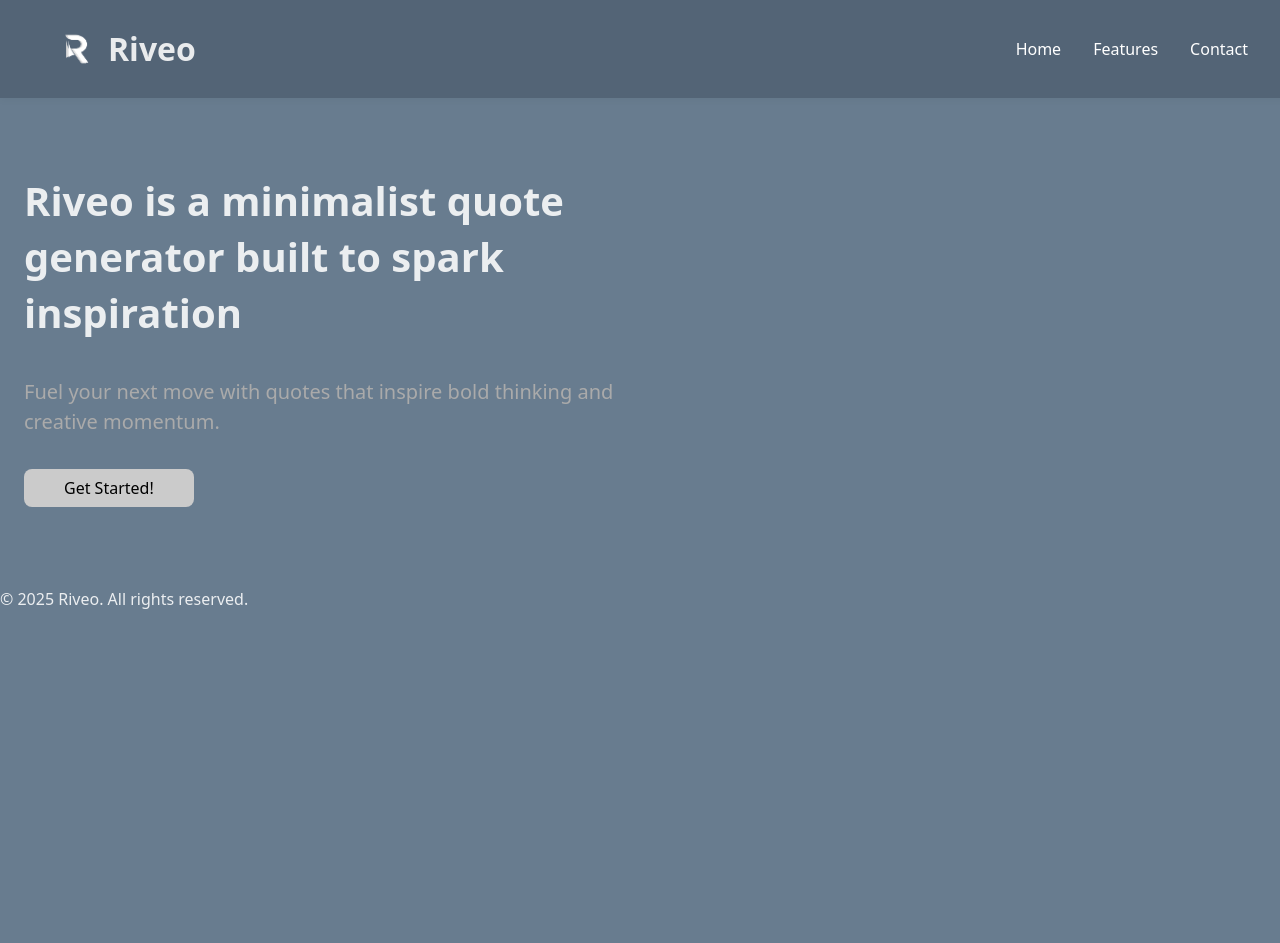
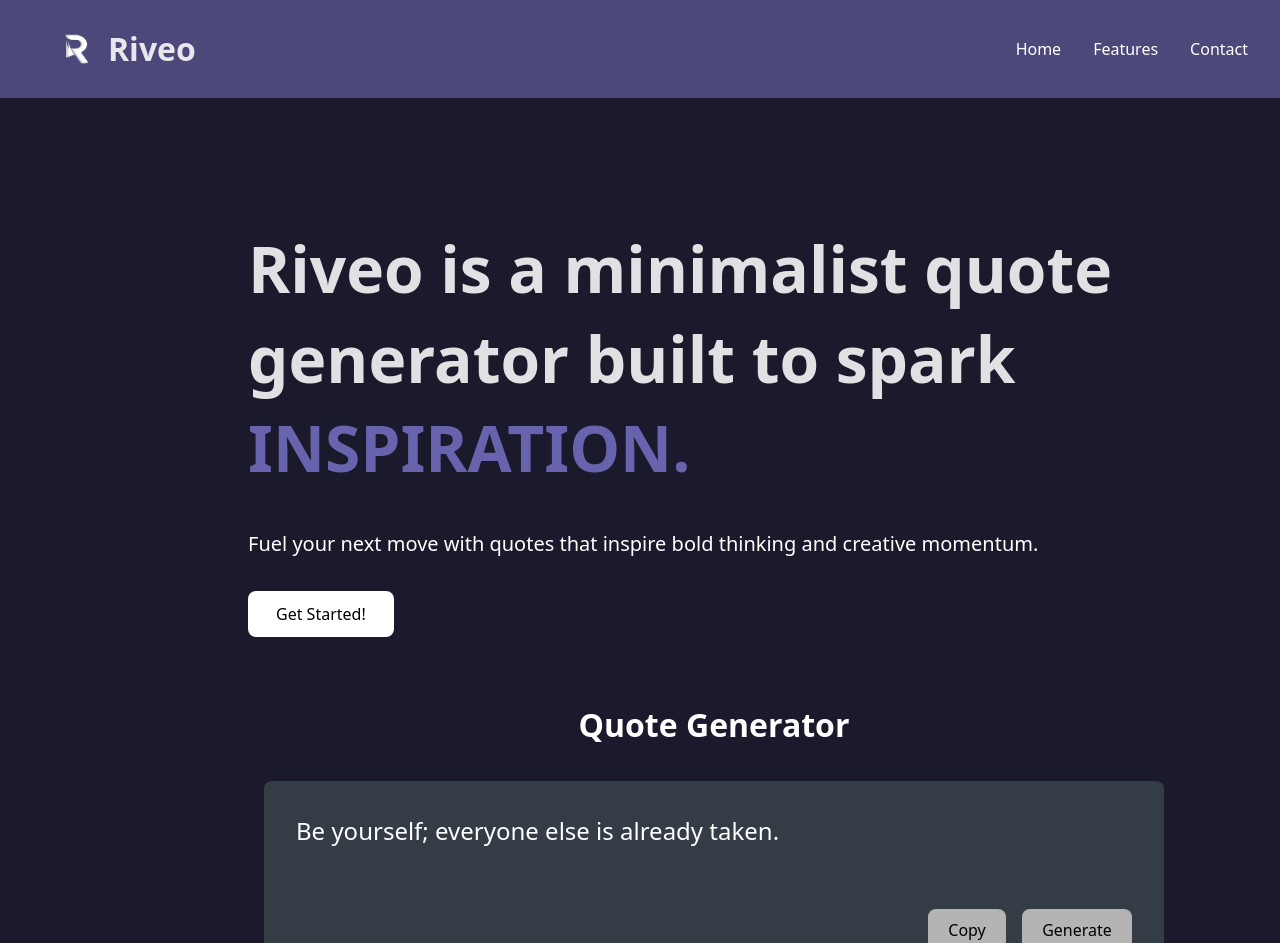
Before and after one commit to MisplacedOrange/Riveote, a React (Vite) app: page / in a window 1280 px wide. Shown: the top 943 px of the page. Before the commit the page ends 800 px from the top, so only its background shows below. Built offline with nearby package versions, Linux system fonts and the light colour scheme.

Commit message:
Colour Changes

```diff
--- a/src/Layout.jsx
+++ b/src/Layout.jsx
@@ -4,7 +4,7 @@ const Layout = ({ children }) => (
   <div className="layout">
     <header style={{
       // Header Style
-      background: "#536476",
+      background: "#4c497a",
       padding: "1.5rem 0.5rem",
       boxShadow: "0 2px 8px rgba(0,0,0,0.04)",
       position: "fixed",
--- /dev/null
+++ b/src/QuoteGenerator.jsx
@@ -0,0 +1,152 @@
+import React, { useState } from 'react';
+
+// Array of quotes
+const quotes = [
+    "Be yourself; everyone else is already taken.",
+"Success is not final, failure is not fatal: It is the courage to continue that counts.",
+"Do what you can, with what you have, where you are.",
+"Believe you can and you're halfway there.",
+"In the middle of every difficulty lies opportunity.",
+"Dream big and dare to fail.",
+"The only limit to our realization of tomorrow is our doubts of today.",
+"Act as if what you do makes a difference. It does.",
+"What you get by achieving your goals is not as important as what you become by achieving your goals.",
+"You miss 100% of the shots you don’t take.",
+"Start where you are. Use what you have. Do what you can.",
+"Everything you can imagine is real.",
+"Life is what happens when you're busy making other plans.",
+"Happiness depends upon ourselves.",
+"Do not wait for the perfect moment. Take the moment and make it perfect.",
+"The best way to predict the future is to create it.",
+"If opportunity doesn’t knock, build a door.",
+"Don’t watch the clock; do what it does. Keep going.",
+"Turn your wounds into wisdom.",
+"Strive not to be a success, but rather to be of value.",
+"Stay hungry, stay foolish.",
+"The harder you work for something, the greater you’ll feel when you achieve it.",
+"Great minds discuss ideas; average minds discuss events; small minds discuss people.",
+"Don't let yesterday take up too much of today.",
+"Push yourself, because no one else is going to do it for you.",
+"You only live once, but if you do it right, once is enough.",
+"Success usually comes to those who are too busy to be looking for it.",
+"I am not a product of my circumstances. I am a product of my decisions.",
+"The best revenge is massive success.",
+"You must be the change you wish to see in the world.",
+"The purpose of our lives is to be happy.",
+"Life is short, and it is up to you to make it sweet.",
+"You are never too old to set another goal or to dream a new dream.",
+"It does not matter how slowly you go as long as you do not stop.",
+"Failure is another stepping stone to greatness.",
+"Don’t count the days, make the days count.",
+"Believe in yourself and all that you are.",
+"Sometimes you win, sometimes you learn.",
+"The only way to do great work is to love what you do.",
+"Do what makes your soul shine.",
+"Work hard in silence, let success make the noise.",
+"Don’t wait. The time will never be just right.",
+"Keep your face always toward the sunshine—and shadows will fall behind you.",
+"Everything you’ve ever wanted is on the other side of fear.",
+"A journey of a thousand miles begins with a single step.",
+"Live as if you were to die tomorrow. Learn as if you were to live forever.",
+"You don’t find the happy life. You make it.",
+"Your life does not get better by chance, it gets better by change.",
+"The best preparation for tomorrow is doing your best today.",
+"Don’t be afraid to give up the good to go for the great.",
+"It’s not whether you get knocked down, it’s whether you get up.",
+"Challenges are what make life interesting and overcoming them is what makes life meaningful.",
+"You are braver than you believe, stronger than you seem, and smarter than you think.",
+"Don’t be pushed around by the fears in your mind. Be led by the dreams in your heart.",
+"It always seems impossible until it is done.",
+"Make each day your masterpiece.",
+"You don’t have to be great to start, but you have to start to be great.",
+"Failure will never overtake me if my determination to succeed is strong enough.",
+"If you’re going through hell, keep going.",
+"What lies behind us and what lies before us are tiny matters compared to what lies within us.",
+"Just keep going. Everything you need will come to you at the perfect time.",
+"The secret of getting ahead is getting started.",
+"Be the type of person you want to meet.",
+"Little by little, one travels far.",
+"Success is not in what you have, but who you are.",
+"Energy and persistence conquer all things.",
+"Don’t limit your challenges. Challenge your limits.",
+"Action is the foundational key to all success.",
+"Success is walking from failure to failure with no loss of enthusiasm.",
+"Good things come to people who wait, but better things come to those who go out and get them.",
+"To live a creative life, we must lose our fear of being wrong.",
+];
+
+const QuoteGenerator = () => {
+    // Initialize with a default quote
+    const [quote, setQuote] = useState(quotes[0]);
+
+    // Function that randomly generates a quote from the array
+    const generateQuote = () => {
+        const randomIndex = Math.floor(Math.random() * quotes.length);
+        setQuote(quotes[randomIndex]);
+    };
+    // Function to copy the current quote to clipboard
+    const copyQuote = () => {
+        navigator.clipboard.writeText(quote)
+            // Alerts user that quote is copied
+            .then(() => alert("Copied to clipboard!"))
+            .catch(err => console.error("Failed to copy quote: ", err));
+    };
+
+    return (
+    <>
+        <div style={{
+                // Container Style
+                maxWidth: "900px",
+                margin: "2rem auto",
+                width: "95%",
+                marginLeft: "15rem",
+            }}>
+            <h2 style={{
+                // Heading Style
+                textAlign: "center",
+                color: "#fff",
+                fontSize: "2rem",
+                marginLeft: "auto",
+             }}>
+            Quote Generator
+            </h2>
+            <section style={{
+                // Quote Section Style
+                display: "flex",
+                justifyContent: "space-between",
+                alignItems: "stretch",
+                minHeight: "130px",
+                height: "90%",
+                    marginTop: "2rem",
+                    marginLeft: "auto",
+                    marginBottom: "2rem",
+                padding: "2rem",
+                background: "#343c46",
+                borderRadius: "8px",
+                maxWidth: "900px",
+
+        }}>
+            <blockquote style={{
+                // Quote Style
+                fontSize: "1.5rem",
+                color: "#fff",
+                margin: 0,
+            }}>
+                {quote}
+            </blockquote>
+            <div style={{
+                display: "flex",
+                gap: "1rem",
+                alignItems: "center",
+                marginTop: "6rem",
+            }}>
+                <button onClick={copyQuote}>Copy</button>
+                <button onClick={generateQuote}>Generate</button>
+            </div>
+        </section>
+        </div>
+    </>
+    );
+};
+
+export default QuoteGenerator;
--- a/src/index.css
+++ b/src/index.css
@@ -5,12 +5,9 @@
 
   color-scheme: light dark;
   color: rgba(255, 255, 255, 0.87);
-  background-color: #687c8f;
+  background-color: #1b1a2d;
 
-  font-synthesis: none;
-  text-rendering: optimizeLegibility;
-  -webkit-font-smoothing: antialiased;
-  -moz-osx-font-smoothing: grayscale;
+
 }
 
 a {
@@ -19,7 +16,7 @@ a {
   text-decoration: inherit;
 }
 a:hover {
-  color: #d5dbe2;
+  color: #cacaca;
 }
 
 body {
--- a/src/main.jsx
+++ b/src/main.jsx
@@ -2,30 +2,35 @@ import { StrictMode } from 'react';
 import { createRoot } from 'react-dom/client';
 import './index.css';
 import Layout from './Layout.jsx';
+import QuoteGenerator from './QuoteGenerator.jsx';
 
 createRoot(document.getElementById('root')).render(
   <StrictMode>
     <Layout>
+      {/* Text content section - left aligned within container */}
       <section style={{
         // Section Style
         display: "flex",
         flexDirection: "column",
         marginTop: "4rem",
+        marginLeft: "12rem",
+        marginRight: "auto",
+        marginBottom: "4rem",
         alignItems: "flex-start",
-        maxWidth: "600px",
-        margin: "0 auto",
+        maxWidth: "900px",
+        padding: "0 2rem",
         }}>
         <h2 style={{
           // Heading Style
-      fontSize: "2.5rem",
+          fontSize: "4rem",
           fontWeight: 700,
           marginTop: "6rem",
           marginBottom: "1rem",
           textAlign: "left",
-      maxWidth: "800px",
           lineHeight: "1.4",
+          maxWidth: "5",
           }}>
-      Riveo is a minimalist quote generator built to spark inspiration
+          Riveo is a minimalist quote generator built to spark <span style={{ color: "#6763ac" }}>INSPIRATION.</span>
         </h2>
         <p style={{
           // Description Style
@@ -33,14 +38,15 @@ createRoot(document.getElementById('root')).render(
           color: "#aaa",
           marginBottom: "2rem",
           textAlign: "left",
+          color: "#fff",
           }}>
           Fuel your next move with quotes that inspire bold thinking and creative momentum.
         </p>
         <button style={{
           // Button Style
-      alignContent: "left",
-      padding: "0.5rem 2.5rem",
-      background: "#cbcbcbff",
+          alignSelf: "flex-start",
+          padding: "0.75rem 1.75rem",
+          background: "#ffffffff",
           color: "#000",
           border: "none",
           borderRadius: "8px",
@@ -49,6 +55,7 @@ createRoot(document.getElementById('root')).render(
           Get Started!
         </button>
       </section>
+      <QuoteGenerator/>
     </Layout>
   </StrictMode>
 );
```
Lines whose indentation alone changed are shown as unchanged.
